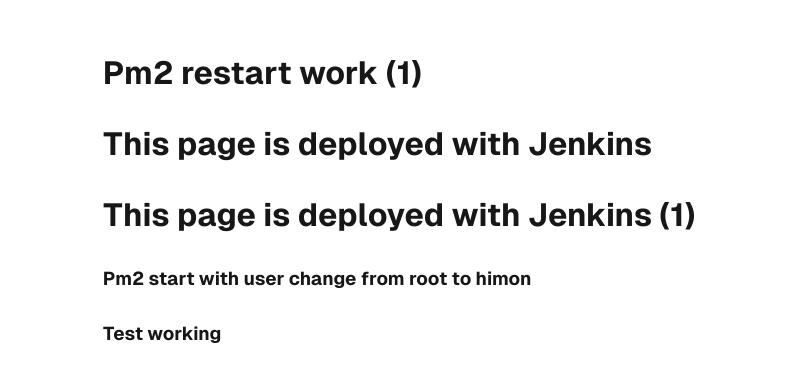
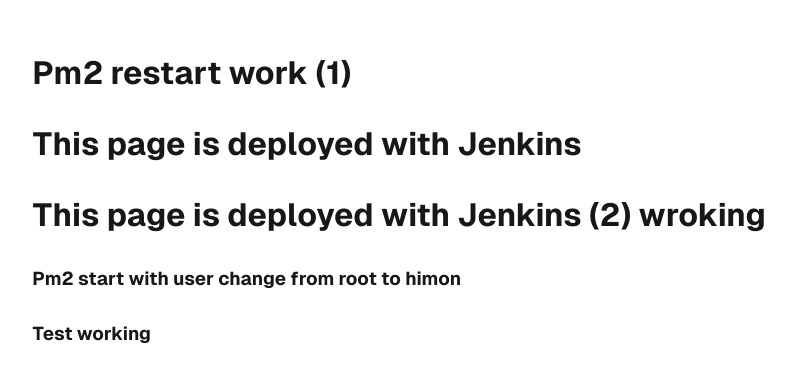
Before and after one commit to himonhimu/test-vps-with-next, a Next.js app: page / in a window 1280 px wide. Shown: the part 201-582 px from the top of the page, without its empty margins (241-1036 px from the left). Built offline with nearby package versions, Linux system fonts and the light colour scheme.

Commit message:
Update page.js

```diff
--- a/src/app/page.js
+++ b/src/app/page.js
@@ -6,7 +6,7 @@
       <main className={styles.main}>
         <h1>Pm2 restart work (1)</h1>
         <h1>This page is deployed with Jenkins</h1>
-        <h1>This page is deployed with Jenkins (1)</h1>
+        <h1>This page is deployed with Jenkins (2) wroking</h1>
         {/* <h1>This page is deployed with Jenkins</h1> */}
         <h3>Pm2 start with user change from root to himon</h3>
         <h3>Test working</h3>
```
